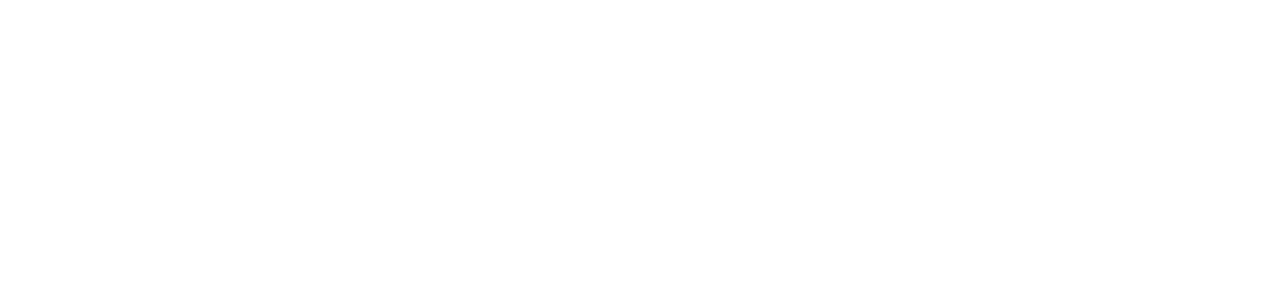
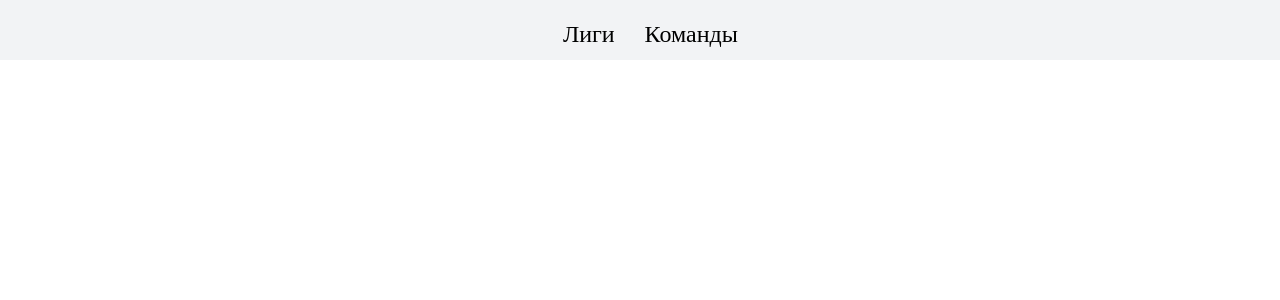
Before and after one commit to naperstajnka/football, a Nuxt app: page /komandy in a window 1280 px wide. Before the commit this address had no page. Shown: the top 300 px of the page. Built offline with nearby package versions, Linux system fonts and the light colour scheme.

Commit message:
Stranicy

```diff
--- a/layouts/default.vue
+++ b/layouts/default.vue
@@ -1,17 +1,105 @@
 <template>
-  <div>
-  <nuxt />
-  </div>
+   <div>
+        <div id="pole">
+            <div id="h_header1">
+                <ul class="menu">
+                    <li id="li1"><a href="/">Лиги</a></li>
+                    <li id="li2"><a href="/komandy">Команды</a></li>
+                </ul>
+            </div>
+            <nuxt />
+        </div>
+    </div>
 </template>
 
 <script>
 
 export default {
+
   components:{
 
   }
 }
 </script>
 
-<style>
+<style lang="scss">
+
+//поле
+#pole {
+  position: absolute;
+    width: 100%;
+    height: 100%;
+    left: 0px;
+    top: 0px;
+    background: #fff;
+}
+::-webkit-scrollbar {
+  width: 0;
+}
+
+//шапка
+#h_header1 {
+    position: absolute;
+    width: 100%;
+    height: 60px;
+    left: 0px;
+    top: 0px;
+
+    background: #f2f3f5;
+}
+
+//меню
+.menu {
+    margin: 0;
+    padding: 0;
+    list-style-type: none;
+}
+
+.menu li {
+    box-sizing: border-box;
+
+    position: absolute;
+    width: 8%;
+    height: 58px;
+    top: 1px;
+
+    background: #f2f3f5;
+    border: 2px solid #f2f3f5;
+}
+
+#li1 {
+    left: calc(50% - 8%/2 - 4%);
+}
+
+#li2 {
+    left: calc(50% - 8%/2 + 4%);
+}
+
+.menu a {
+    position: absolute;
+    width: 120px;
+    height: 28px;
+    left: calc(50% - 120px/2);
+    top: 16px;
+
+    color: #000;
+
+    /*убрать подчеркивание у ссылки*/
+    text-decoration: none;
+
+    font-family: 'Alike', serif;
+    font-style: normal;
+    font-weight: 400;
+    font-size: 24px;
+    line-height: 30px;
+    text-align: center;
+}
+
+.menu li:hover {
+    border: 2px solid #7CBEC1;
+}
+
+
+/* Конец - меню */
+
 </style>
--- /dev/null
+++ b/pages/kalendar_ligi.vue
@@ -0,0 +1,23 @@
+<template>
+  <div>
+    <div class="breadcrumb">
+      <a href="/">Главная</a><h> > </h><a href="/kalendar_ligi">Календарь лиги</a>
+      </div>
+    <label class="g_zagolovki">Матчи</label>
+ </div>
+</template>
+
+<script>
+export default {
+  name: 'IndexPage',
+  methods: {
+    getData() {
+      console.log('Я тут');
+      this.$axios.$get('api/matches/')
+      .then(res => {
+        console.log(res);
+      })
+    }
+  }
+}
+</script>
--- /dev/null
+++ b/pages/komandy.vue
@@ -0,0 +1,25 @@
+<template>
+  <div>
+    <form class="search-form">
+      <label>
+        <input type="text" name="search" placeholder="">
+      </label>
+      <button>Найти</button>
+    </form>
+  </div>
+</template>
+
+<script>
+export default {
+  name: 'IndexPage',
+  methods: {
+    getData() {
+      console.log('Я тут');
+      this.$axios.$get('api/matches/')
+      .then(res => {
+        console.log(res);
+      })
+    }
+  }
+}
+</script>
```
